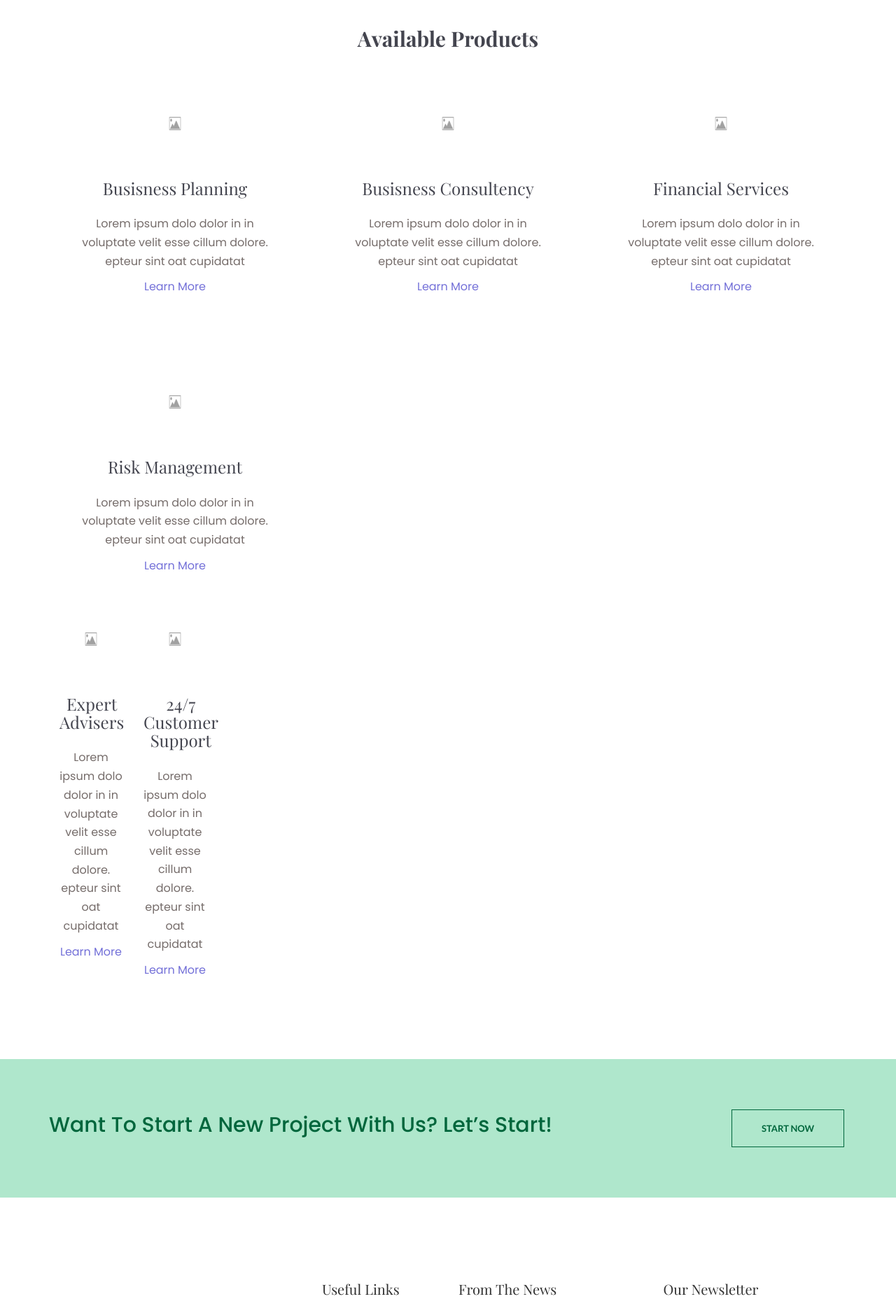
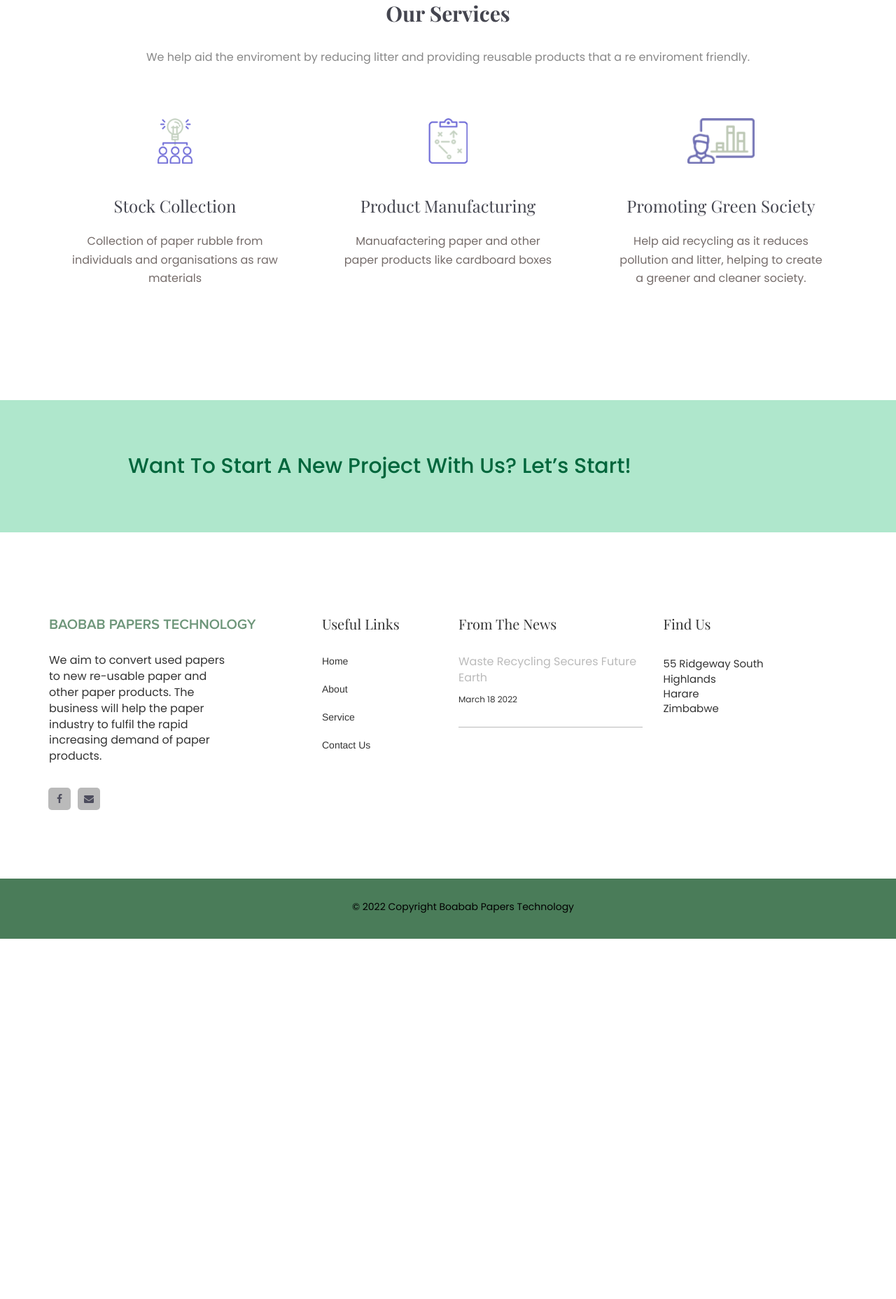
Before and after one commit to SageTerry/boababtech.github.io, a plain HTML site: page products.html in a window 1280 px wide. Shown: the part 607-2464 px from the top of the page at 70% size. After the commit the page ends 1949 px from the top, so only its background shows below. Drawn offline with nearby package versions, Linux system fonts and the light colour scheme; a web font is replaced by a local one.

Commit message:
Update products.html

```diff
--- a/products.html
+++ b/products.html
@@ -18,8 +18,7 @@
 		<link href="https://fonts.googleapis.com/css?family=Lato:100,300,400,700,900" rel="stylesheet">
 
         <!-- TITLE OF SITE -->
-        <title>Baobab Papers Techonology</title>
-
+		<title>Baobab Papers Technology</title>
         <!-- for title img -->
 		<link rel="shortcut icon" type="image/icon" href="assets/images/logo/favicon.png"/>
 
@@ -79,52 +78,17 @@
 					<ul class="pull-left">
 						<li>
 							<a href="#">
-								<i class="fa fa-phone" aria-hidden="true"></i> +992 563 542
+								<i class="fa fa-phone" aria-hidden="true"></i> +263 719305333
 							</a>
 						</li><!--/li-->
 						<li>
 							<a href="#">
-								<i class="fa fa-envelope" aria-hidden="true"></i>info@mail.com
+								<i class="fa fa-envelope" aria-hidden="true"></i>fengyan4726@gmail.com
 							</a>
 						</li><!--/li-->
 					</ul><!--/ul-->
 				</div><!--/.header-left -->
 				<div class="header-right pull-right">
-					<ul>
-						<li class="reg">
-							<a href="#" data-toggle="modal" data-target=".bs-example-modal-sm">
-								Register
-							</a>
-								/
-							<a href="#" data-toggle="modal" data-target=".bs-example-modal-lg">
-								Log in
-							</a>
-
-							<!-- small modal -->
-							<div class="modal fade bs-example-modal-sm" tabindex="-1" role="dialog" aria-labelledby="mySmallModalLabel">
-								<div class="modal-dialog modal-sm" role="document">
-									<div class="modal-content">
-										<div class="modal-header">
-											 <button type="button" class="close" data-dismiss="modal" aria-label="Close">
-											 	<span aria-hidden="true">
-											 		<i class="fa fa-close"></i>
-											 	</span>
-											 </button>
-											<h4 class="modal-title" id="mySmallModalLabel">
-												Sign In
-											</h4>
-											<form class="sm-frm" style="padding:25px">
-												<label>Name :</label>
-												<input type="text" class="form-control" placeholder="Enter Email">
-												<label>Passoward :</label>
-												<input type="text" class="form-control" placeholder="Enter Passoward">
-												<label><input type="checkbox" name="personality"> Remenber Me</label>
-												<button type="button" class="btn btn-default pull-right">Submit</button>
-											</form>
-										</div>
-									</div>
-								</div>
-							</div>
 
 							<!-- large modal -->
 							<div class="modal fade bs-example-modal-lg" tabindex="-1" role="dialog" aria-labelledby="myLargeModalLabel">
@@ -154,9 +118,11 @@
 						<li>
 							<div class="social-icon">
 								<ul>
-									<li><a href="#"><i class="fa fa-facebook"></i></a></li>
+									<li><a href="https://www.facebook.com/Baobab-Papers-Technology-Private-Limited-105423152159273/"><i class="fa fa-facebook" aria-hidden="true"></i></a></li><!--/li-->
+
 									<li><a href="#"><i class="fa fa-envelope"></i></a></li>
 
+								</ul><!--/.ul -->
 							</div><!--/.social-icon -->
 						</li><!--/li -->
 					</ul><!--/ul -->
@@ -190,8 +156,9 @@
 							<ul class="nav navbar-nav navbar-right">
 								<li ><a href="index.html">Home</a></li>
 								<li><a href="about.html">About</a></li>
-								<li ><a href="service.html">Services</a></li>
-								<li class="active"><a href="products.html">Products</a></li>
+								<li class="active"><a href="service.html">Services</a></li>
+								<li><a href="products.html">Products</a></li>
+
 								<li><a href="contact.html">Contact</a></li>
 
 							</ul><!-- / ul -->
@@ -207,13 +174,11 @@
 		<section class="about-part service-part">
 			<div class="container">
 				<div class="about-part-details text-center">
-					<h2>Products</h2>
+					<h2>services</h2>
 					<div class="about-part-content">
 						<div class="breadcrumbs">
 							<div class="container">
-								<ol class="breadcrumb">
 
-								</ol><!--/.breadcrumb-->
 							</div><!--/.container-->
 						</div><!--/.breadcrumbs-->
 					</div><!--/.about-part-content-->
@@ -228,9 +193,9 @@
 				<div class="container">
 					<div class="service-details">
 						<div class="section-header text-center">
-							<h2>Available Products</h2>
+							<h2>our services</h2>
 							<p>
-
+							We help aid the enviroment by reducing litter and providing reusable products that a re enviroment friendly.
 							</p>
 						</div><!--/.section-header-->
 						<div class="service-content-one">
@@ -238,116 +203,53 @@
 								<div class="col-sm-4 col-xs-12">
 									<div class="service-single text-center">
 										<div class="service-img">
-											<img src="assets/images/service/product.png" alt="image of service" />
+											<img src="assets/images/service/service1.png" alt="image of service" />
 										</div><!--/.service-img-->
 										<div class="service-txt">
 											<h2>
-												<a href="#">busisness planning</a>
+												<a href="#">Stock Collection</a>
 											</h2>
 											<p>
-												Lorem ipsum dolo dolor in  in voluptate velit esse cillum dolore. epteur sint oat cupidatat
+											Collection of paper rubble from individuals and organisations as raw materials
 											</p>
-											<a href="#" class="service-btn">
-												learn more
-											</a>
+
 										</div><!--/.service-txt-->
 									</div><!--/.service-single-->
 								</div><!--/.col-->
 								<div class="col-sm-4 col-xs-12">
 									<div class="service-single text-center">
 										<div class="service-img">
-											<img src="assets/images/service/product.png" alt="image of service" />
+											<img src="assets/images/service/service2.png" alt="image of service" />
 										</div><!--/.service-img-->
 										<div class="service-txt">
 											<h2>
-												<a href="#">busisness consultency</a>
+												<a href="#">Product Manufacturing </a>
 											</h2>
 											<p>
-												Lorem ipsum dolo dolor in  in voluptate velit esse cillum dolore. epteur sint oat cupidatat
-											</p>
-											<a href="#" class="service-btn">
-												learn more
-											</a>
+												Manuafactering paper and other paper products like cardboard boxes
+
 										</div><!--/.service-txt-->
 									</div><!--/.service-single-->
 								</div><!--/.col-->
 								<div class="col-sm-4 col-xs-12">
 									<div class="service-single text-center">
 										<div class="service-img">
-											<img src="assets/images/service/product.png" alt="image of service" />
+											<img src="assets/images/service/service3.png" alt="image of service" />
 										</div><!--/.service-img-->
 										<div class="service-txt">
 											<h2>
-												<a href="#">financial services</a>
+												<a href="#">Promoting Green Society</a>
 											</h2>
 											<p>
-												Lorem ipsum dolo dolor in  in voluptate velit esse cillum dolore. epteur sint oat cupidatat
+												Help aid recycling as it reduces pollution and litter, helping to create a greener and cleaner society.
 											</p>
-											<a href="#" class="service-btn">
-												learn more
-											</a>
+
 										</div><!--/.service-txt-->
 									</div><!--/.service-single-->
 								</div><!--/.col-->
 							</div><!--/.row-->
 						</div><!--/.service-content-one-->
-						<div class="service-content-two">
-							<div class="row">
-								<div class="col-sm-4 col-xs-12">
-									<div class="service-single text-center">
-										<div class="service-img">
-											<img src="assets/images/service/product.png" alt="image of service" />
-										<div class="service-txt">
-											<h2>
-												<a href="#">risk management</a>
-											</h2>
-											<p>
-												Lorem ipsum dolo dolor in  in voluptate velit esse cillum dolore. epteur sint oat cupidatat
-											</p>
-											<a href="#" class="service-btn">
-												learn more
-											</a>
-										</div><!--/.service-txt-->
-									</div><!--/.service-single-->
-								</div><!--/.col-->
-								<div class="col-sm-4 col-xs-12">
-									<div class="service-single text-center">
-										<div class="service-img">
-											<img src="assets/images/service/product.png" alt="image of service" />
-										</div><!--/.service-img-->
-										<div class="service-txt">
-											<h2>
-												<a href="#">expert advisers</a>
-											</h2>
-											<p>
-												Lorem ipsum dolo dolor in  in voluptate velit esse cillum dolore. epteur sint oat cupidatat
-											</p>
-											<a href="#" class="service-btn">
-												learn more
-											</a>
-										</div><!--/.service-txt-->
-									</div><!--/.service-single-->
-								</div><!--/.col-->
-								<div class="col-sm-4 col-xs-12">
-									<div class="service-single text-center">
-										<div class="service-img">
-											<img src="assets/images/service/product.png" alt="image of service" />
-										</div><!--/.service-img-->
-										<div class="service-txt">
-											<h2>
-												<a href="#">24/7 customer support</a>
-											</h2>
-											<p>
-												Lorem ipsum dolo dolor in  in voluptate velit esse cillum dolore. epteur sint oat cupidatat
-											</p>
-											<a href="#" class="service-btn">
-												learn more
-											</a>
-										</div><!--/.service-txt-->
-									</div><!--/.service-single-->
-								</div><!--/.col-->
-							</div><!--/.row-->
-						</div><!--/.service-content-two-->
+
 					</div><!--/.service-details-->
 				</div><!--/.container-->
 
@@ -360,18 +262,14 @@
 					<div class="new-project-details">
 						<div class="row">
 							<div class="col-md-10 col-sm-8">
-								<div class="single-new-project">
-									<h3>
+								<div class="single-new-project text-center">
+									<h3 >
 										Want to start a new project with us? Let’s Start!
 									</h3>
 								</div><!-- /.single-new-project-->
 							</div><!-- /.col-->
 							<div class="col-md-2 col-sm-4">
-								<div class="single-new-project">
-									<a href="#" class="slide-btn">
-										start now
-									</a>
-								</div><!-- /.single-new-project-->
+
 							</div><!-- /.col-->
 						</div><!-- /.row-->
 					</div><!-- /.new-project-details-->
@@ -390,22 +288,23 @@
 								<div class="hm-foot-title ">
 									<div class="logo">
 										<a href="index.html">
-											<img src="assets/images/logo/logo.png" alt="logo" />
+											<img src="assets/images/logo/logo1.png" alt="logo" />
 										</a>
 									</div><!-- /.logo-->
 								</div><!--/.hm-foot-title-->
 								<div class="hm-foot-para">
 									<p>
-										Lorem ipsum dolor sit amt conetur adcing elit. Sed do eiusod tempor utslr. Ut laboris nisi ut aute irure dolor in rein velit esse.
+									We aim to convert used papers to new re-usable paper and other paper products. The business will help the paper industry to fulfil the rapid increasing demand of paper products.
+
+
 									</p>
 								</div><!--/.hm-foot-para-->
 								<div class="hm-foot-icon">
 									<ul>
-										<li><a href="#"><i class="fa fa-facebook" aria-hidden="true"></i></a></li><!--/li-->
-										<li><a href="#"><i class="fa fa-google-plus" aria-hidden="true"></i></a></li><!--/li-->
-										<li><a href="#"><i class="fa fa-linkedin" aria-hidden="true"></i></a></li><!--/li-->
-										<li><a href="#"><i class="fa fa-twitter" aria-hidden="true"></i></a></li><!--/li-->
-									</ul><!--/ul-->
+										<li><a href="https://www.facebook.com/Baobab-Papers-Technology-Private-Limited-105423152159273/"><i class="fa fa-facebook" aria-hidden="true"></i></a></li><!--/li-->
+										<li><a href="#"><i class="fa fa-envelope" aria-hidden="true"></i></a></li><!--/li-->
+
+
 								</div><!--/.hm-foot-icon-->
 							</div><!--/.hm-footer-widget-->
 						</div><!--/.col-->
@@ -418,9 +317,7 @@
 									<ul class="">
 										<li><a href="index.html" >Home</a></li>
 										<li><a href="about.html">About</a></li>
-										<li><a href="services.html">Service</a></li>
-										<li><a href="portfolio.html">Portfolio</a></li>
-										<li><a href="blog.html">Blog</a></li>
+										<li><a href="service.html">Service</a></li>
 										<li><a href="contact.html">Contact us</a></li>
 									</ul>
 								</div><!-- /.footer-menu-->
@@ -432,40 +329,28 @@
 									<h4>from the news</h4>
 								</div><!--/.hm-foot-title-->
 								<div class="hm-para-news">
-									<a href="blog_single.html">
-										The Pros and Cons of Starting an Online Business.
+									<a href="https://www.newsday.co.zw/2022/03/waste-recycling-secures-future-of-the-earth/">
+										Waste Recycling Secures Future Earth
 									</a>
-									<span>12th June 2017</span>
+									<span>March 18 2022</span>
 								</div><!--/.hm-para-news-->
 								<div class="footer-line">
 									<div class="border-bottom"></div>
 								</div>
-								<div class="hm-para-news">
-									<a href="blog_single.html">
-										The Pros and Cons of Starting an Online Business.
-									</a>
-									<span>12th June 2017</span>
-								</div><!--/.hm-para-news-->
+
 							</div><!--/.hm-footer-widget-->
 						</div><!--/.col-->
 						<div class=" col-md-3 col-sm-6  col-xs-12">
 							<div class="hm-footer-widget">
 								<div class="hm-foot-title">
-									<h4> Our Newsletter</h4>
+									<h4> Find Us</h4>
 								</div><!--/.hm-foot-title-->
 								<div class="hm-foot-para">
 									<p class="para-news">
-										Subscribe to our newsletter to get the latest News and offers..
+										55 Ridgeway South <br> Highlands <br> Harare <br> Zimbabwe
 									</p>
 								</div><!--/.hm-foot-para-->
-								<div class="hm-foot-email">
-									<div class="foot-email-box">
-										<input type="text" class="form-control" placeholder="Email Address">
-									</div><!--/.foot-email-box-->
-									<div class="foot-email-subscribe">
-										<button type="button" >go</button>
-									</div><!--/.foot-email-icon-->
-								</div><!--/.hm-foot-email-->
+
 							</div><!--/.hm-footer-widget-->
 						</div><!--/.col-->
 					</div><!--/.row-->
@@ -479,23 +364,16 @@
 		<footer class="footer-copyright">
 			<div class="container">
 				<div class="row">
-					<div class="col-sm-7">
-						<div class="foot-copyright pull-left">
+					<div class="col-sm-8">
+						<div class="foot-copyright pull-right">
 							<p>
-								&copy; All Rights Reserve
-							 	<a href="https://www.themesine.com">ThemeSINE</a>
+								&copy; 2022 Copyright Boabab Papers Technology
+
 							</p>
 						</div><!--/.foot-copyright-->
 					</div><!--/.col-->
 					<div class="col-sm-5">
-						<div class="foot-menu pull-right
-						">
-							<ul>
-								<li ><a href="#">legal</a></li>
-								<li ><a href="#">sitemap</a></li>
-								<li ><a href="#">privacy policy</a></li>
-							</ul>
-						</div><!-- /.foot-menu-->
+
 					</div><!--/.col-->
 				</div><!--/.row-->
 				<div id="scroll-Top">
```
